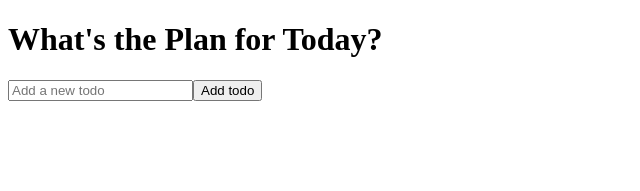
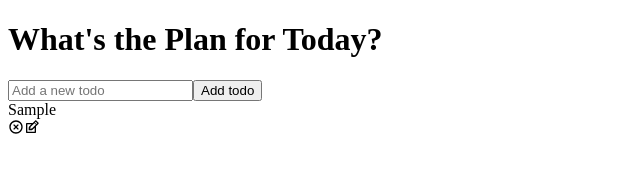
Before and after one commit to Amir-Pourhadi/React-Todo-List, a React (Create React App) app: page / in a window 1280 px wide. Both pictures are taken after typing "Sample" into the empty fields and a click on the button "Add todo". Shown: the top 191 px of the page, without its empty margins (0-640 px from the left). Built offline with nearby package versions, Linux system fonts and the light colour scheme.

Commit message:
todos added

```diff
--- a/src/components/Todo.jsx
+++ b/src/components/Todo.jsx
@@ -0,0 +1,19 @@
+import { useState } from "react";
+import { RiCloseCircleLine } from "react-icons/ri";
+import { TiEdit } from "react-icons/ti";
+
+export default function Todo({ todos, completeTodo }) {
+	const [edit, setEdit] = useState({ id: null, value: "" });
+
+	return todos.map((todo, index) => (
+		<div className={todo.isComplete ? "todo-row complete" : "todo-row"} key={index}>
+			<div key={todo.id} onClick={() => completeTodo(todo.id)}>
+				{todo.content}
+			</div>
+			<div className="icons">
+				<RiCloseCircleLine />
+				<TiEdit />
+			</div>
+		</div>
+	));
+}
--- a/src/components/TodoList.jsx
+++ b/src/components/TodoList.jsx
@@ -1,20 +1,32 @@
 import { useState } from "react";
+import Todo from "./Todo";
 import TodoForm from "./TodoForm";
 
 export default function TodoList() {
 	const [todos, setTodos] = useState([]);
 
-	const addTodo = todo => {
+	const addTodo = (todo) => {
 		if (!todo.content || /^\s*$/.test(todo.content)) {
 			return;
 		}
 		setTodos([todo, ...todos]);
 	};
 
+	const completeTodo = (id) => {
+		const updatedTodos = todos.map((todo) => {
+			if (todo.id === id) {
+				todo.isComplete = !todo.isComplete;
+			}
+			return todo;
+		});
+		setTodos(updatedTodos);
+	};
+
 	return (
 		<div>
 			<h1>What's the Plan for Today?</h1>
 			<TodoForm onSubmit={addTodo} />
+			<Todo todos={todos} completeTodo={completeTodo} />
 		</div>
 	);
 }
```
